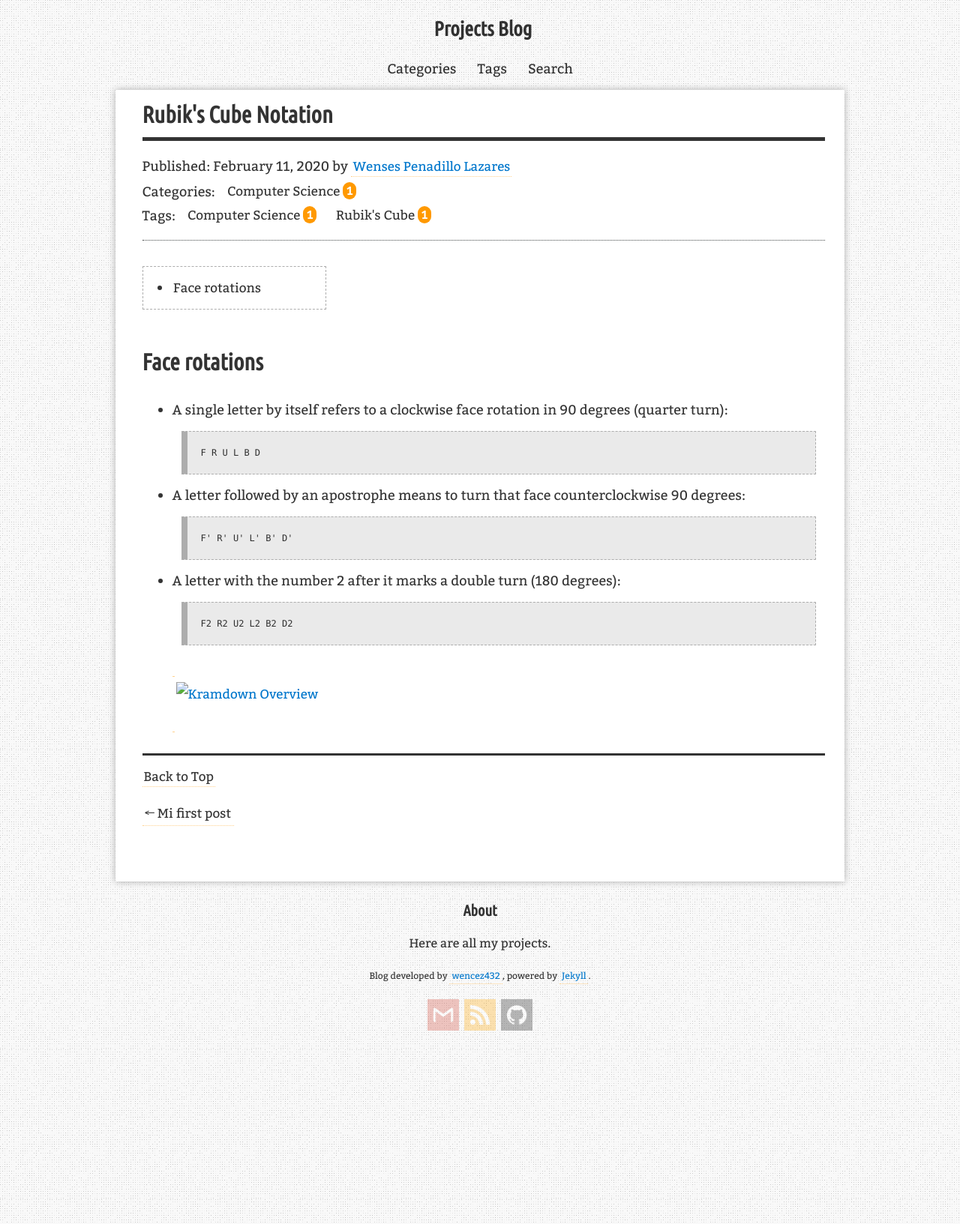
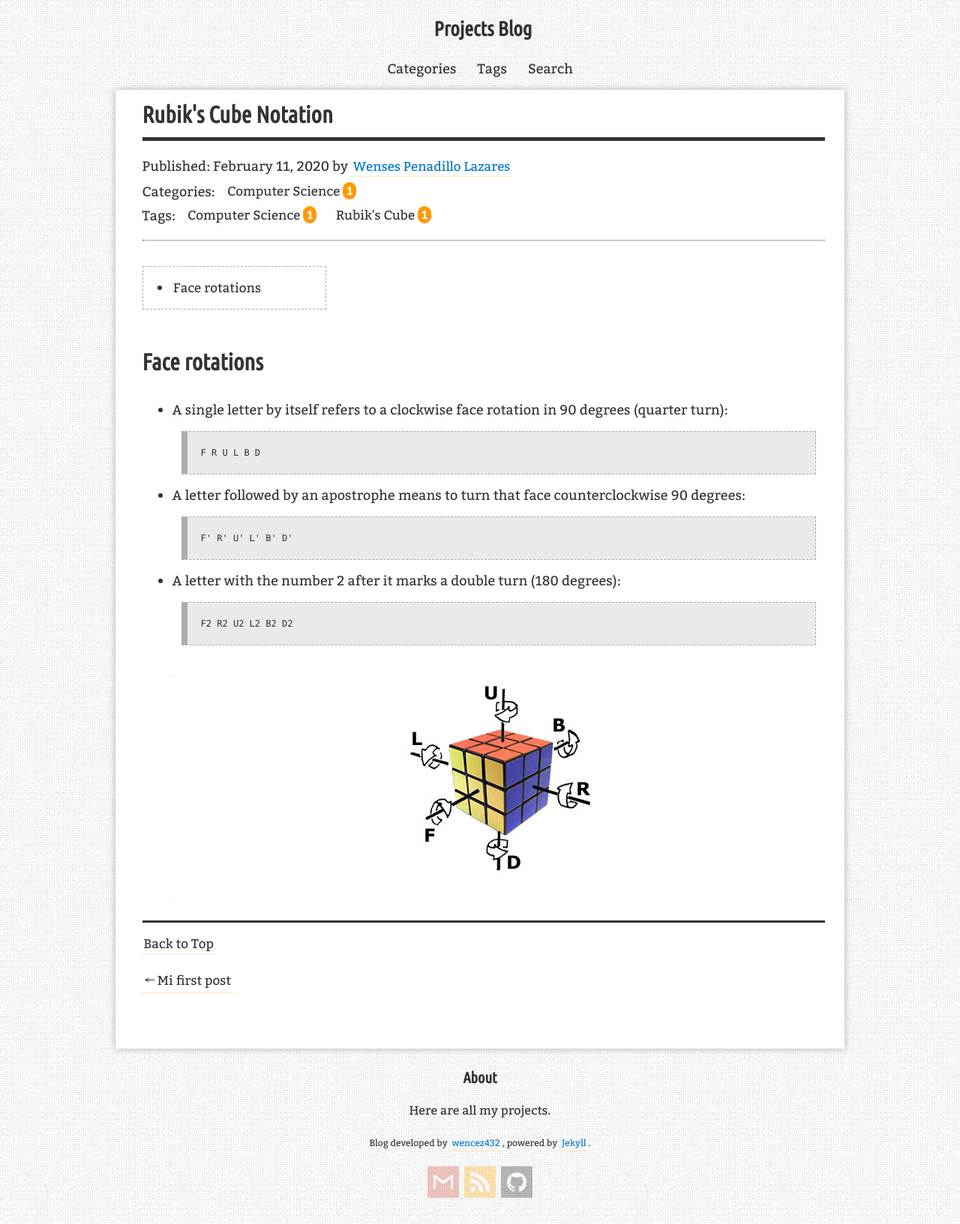
Before and after one commit to wensespl/Projects, a Jekyll site: the page built from _posts/2020-02-11-Rubik's-Notation.md, in a window 1280 px wide. Shown: the whole page at 75% size. Built offline with Jekyll 4.4.1, drawn with Linux system fonts in a browser that asks for light colours; comment, search, counter and statistics services are not loaded.

Commit message:
Update 2020-02-11-Rubik's-Notation.md

```diff
--- a/_posts/2020-02-11-Rubik's-Notation.md
+++ b/_posts/2020-02-11-Rubik's-Notation.md
@@ -20,6 +20,6 @@ redirect_from:
 * A letter with the number 2 after it marks a double turn (180 degrees):
   > F2  R2  U2  L2  B2  D2
 
-  <a class="post-image" href=".../assets/Rubik_Rotation.jpg">
-  <img itemprop="image" data-src=".../assets/Rubik_Rotation.jpg" src="/assets/javascripts/unveil/loader.gif" alt="Kramdown Overview" />
+  <a class="post-image" href="/assets/Rubik_Rotation.jpg">
+  <img itemprop="image" data-src="/assets/Rubik_Rotation.jpg" src="/assets/javascripts/unveil/loader.gif" alt="Kramdown Overview" />
   </a>
```
